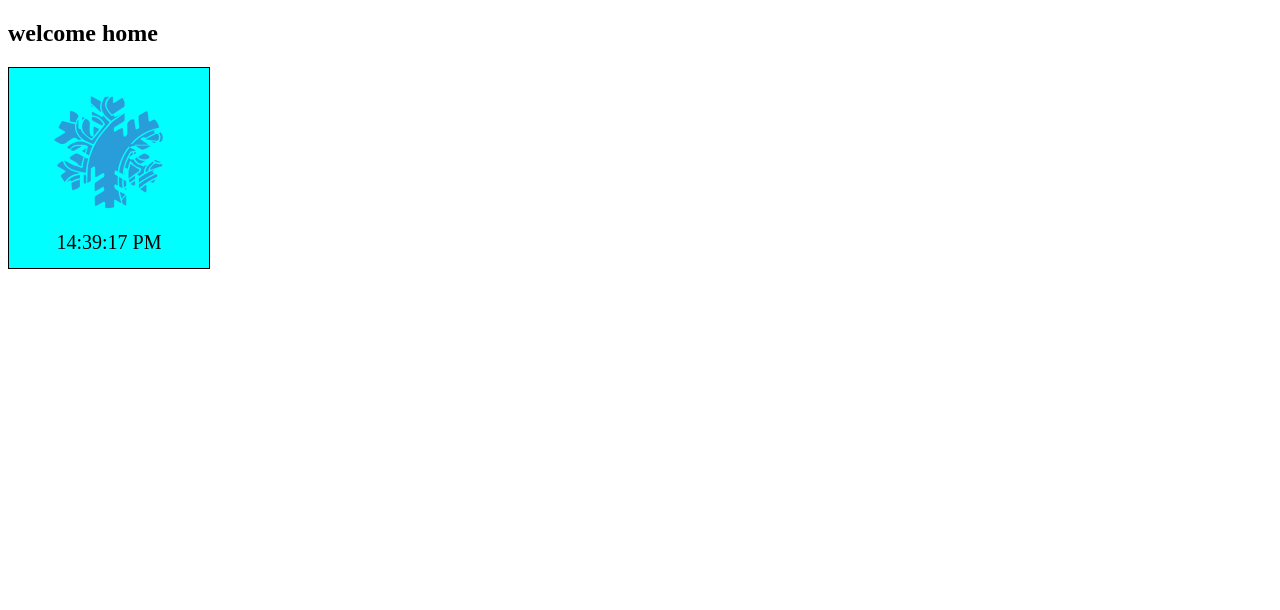
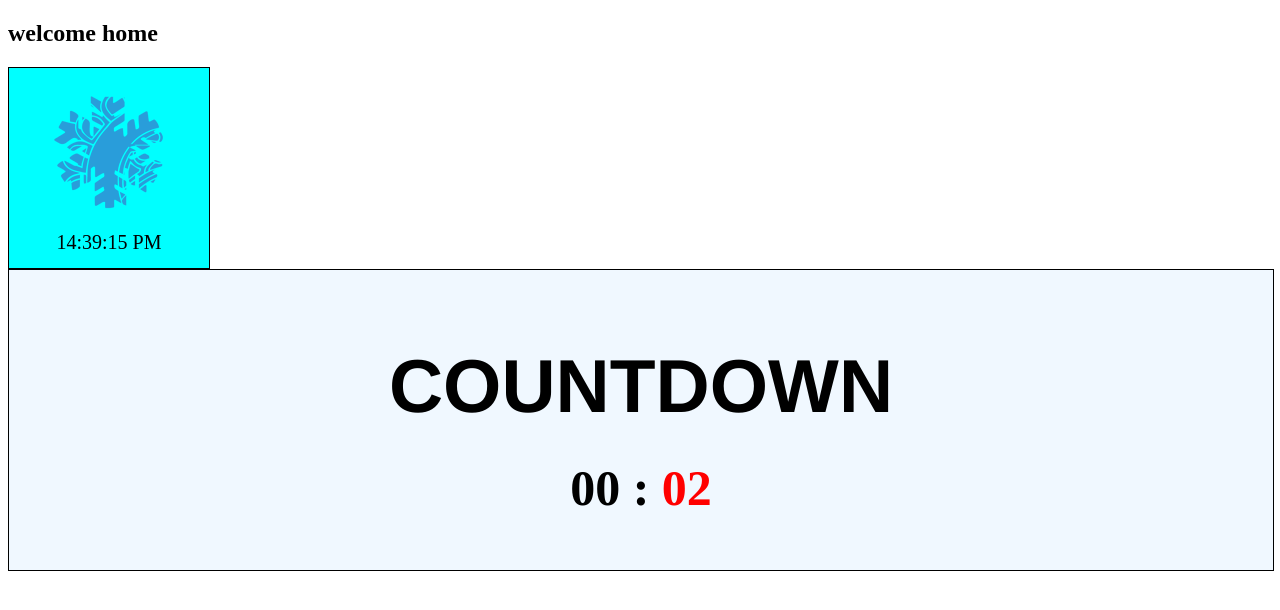
Before and after one commit to idandavid1/angular-basics, an Angular app: page / in a window 1280 px wide. Shown: the top 610 px of the page. Built offline with nearby package versions, Linux system fonts and the light colour scheme.

Commit message:
end count-down cmp

```diff
--- a/src/app/app-root/app.component.html
+++ b/src/app/app-root/app.component.html
@@ -1,4 +1,5 @@
 <section class="home">
   <h1>welcome home</h1>
   <show-time></show-time>
+  <count-down [countDown]="countDown" (due)="endCountDown()"></count-down>
 </section>
--- a/src/app/app-root/app.component.ts
+++ b/src/app/app-root/app.component.ts
@@ -5,7 +5,19 @@ import { Component } from '@angular/core';
   templateUrl: './app.component.html',
   styleUrls: ['./app.component.scss']
 })
+
 export class AppComponent {
   title = 'angular-basics';
+  countDown = Date.now() + 7 * 1000
 
+  playAudio(){
+    let audio = new Audio()
+    audio.src = "../../assets/sound/winning.mp3"
+    audio.load()
+    audio.play()
+  }
+
+  endCountDown() {
+    // this.playAudio()
+  }
 }
--- /dev/null
+++ b/src/app/cmps/count-down/count-down.component.html
@@ -0,0 +1,8 @@
+<section class="count-down">
+  <h2>COUNTDOWN</h2>
+  <div>
+    <span>{{time | date: 'mm'}}</span>
+    :
+    <span [ngClass]="getClassList()">{{time | date: 'ss'}}</span>
+  </div>
+</section>
--- /dev/null
+++ b/src/app/cmps/count-down/count-down.component.scss
@@ -0,0 +1,22 @@
+.count-down {
+  background-color: aliceblue;
+  border: 1px solid black;
+  height: 300px;
+  width: 100%;
+  font-size: 50px;
+  flex-direction: column;
+  gap: 10px;
+  display: flex;
+  align-items: center;
+  justify-content: center;
+  font-weight: 600;
+
+  h2 {
+    margin: 20px;
+    font-family:'Franklin Gothic Medium', 'Arial Narrow', Arial, sans-serif;
+  }
+
+  .less-ten {
+    color: red;
+  }
+}
--- /dev/null
+++ b/src/app/cmps/count-down/count-down.component.ts
@@ -0,0 +1,35 @@
+import { Component, Input, OnInit, OnDestroy, Output, EventEmitter } from '@angular/core';
+
+@Component({
+  selector: 'count-down',
+  templateUrl: './count-down.component.html',
+  styleUrls: ['./count-down.component.scss']
+})
+export class CountDownComponent implements OnInit, OnDestroy{
+  @Input() countDown!: number
+  @Output() due = new EventEmitter()
+  time = 0
+  intervalId: any
+
+  ngOnInit(): void {
+    this.time = this.countDown - Date.now()
+    this.intervalId = setInterval(() => {
+      this.time -= 1000
+      if (this.time <= 1000){
+        clearInterval(this.intervalId)
+        this.due.emit()
+      }
+
+    }, 1000)
+  }
+
+  ngOnDestroy(): void {
+    clearInterval(this.intervalId)
+  }
+
+  getClassList = () => {
+    return {
+      'less-ten': this.time <= 10 * 1000
+    }
+  }
+}
--- a/src/app/modules/app.module.ts
+++ b/src/app/modules/app.module.ts
@@ -4,11 +4,13 @@ import { BrowserModule } from '@angular/platform-browser';
 import { AppRoutingModule } from './app-routing.module';
 import { AppComponent } from '../app-root/app.component';
 import { ShowTimeComponent } from '../cmps/show-time/show-time.component';
+import { CountDownComponent } from '../cmps/count-down/count-down.component';
 
 @NgModule({
   declarations: [
     AppComponent,
-    ShowTimeComponent
+    ShowTimeComponent,
+    CountDownComponent
   ],
   imports: [
     BrowserModule,
```
Also changed, not shown: 2 other files (tests, documents, lock files or other folders).
